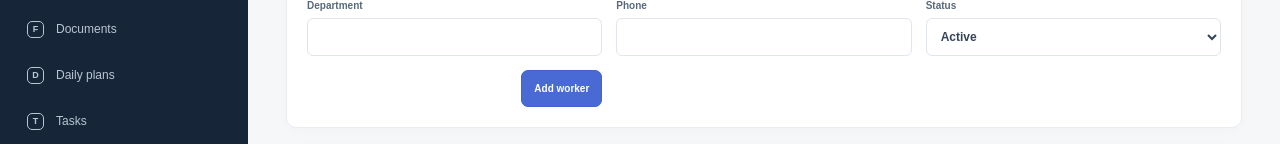
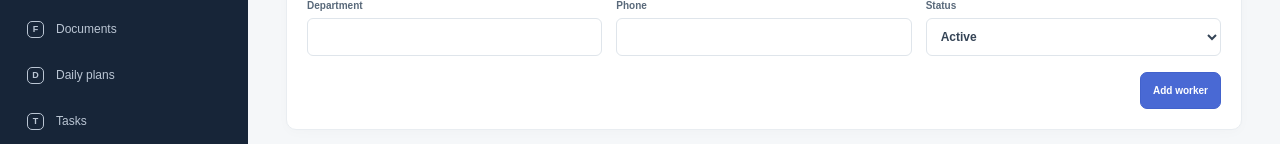
Before and after one commit to natnaelakalu69-gif/constraction_manegment, a Next.js app: page /workers in a window 1280 px wide. Shown: the part 330-474 px from the top of the page. Built offline with nearby package versions, Linux system fonts and the light colour scheme; no server answers; the database is empty.

Commit message:
Align add and save buttons to bottom right

```diff
--- a/src/app/globals.css
+++ b/src/app/globals.css
@@ -578,9 +578,13 @@ a.nav-link:hover {
 }
 
 .form-actions {
-  display: flex;
-  align-items: flex-end;
+  grid-column: 1 / -1;
+  display: flex;
+  flex-wrap: wrap;
+  align-items: center;
   justify-content: flex-end;
+  gap: 8px;
+  margin-top: 2px;
 }
 
 .management-message {
```
